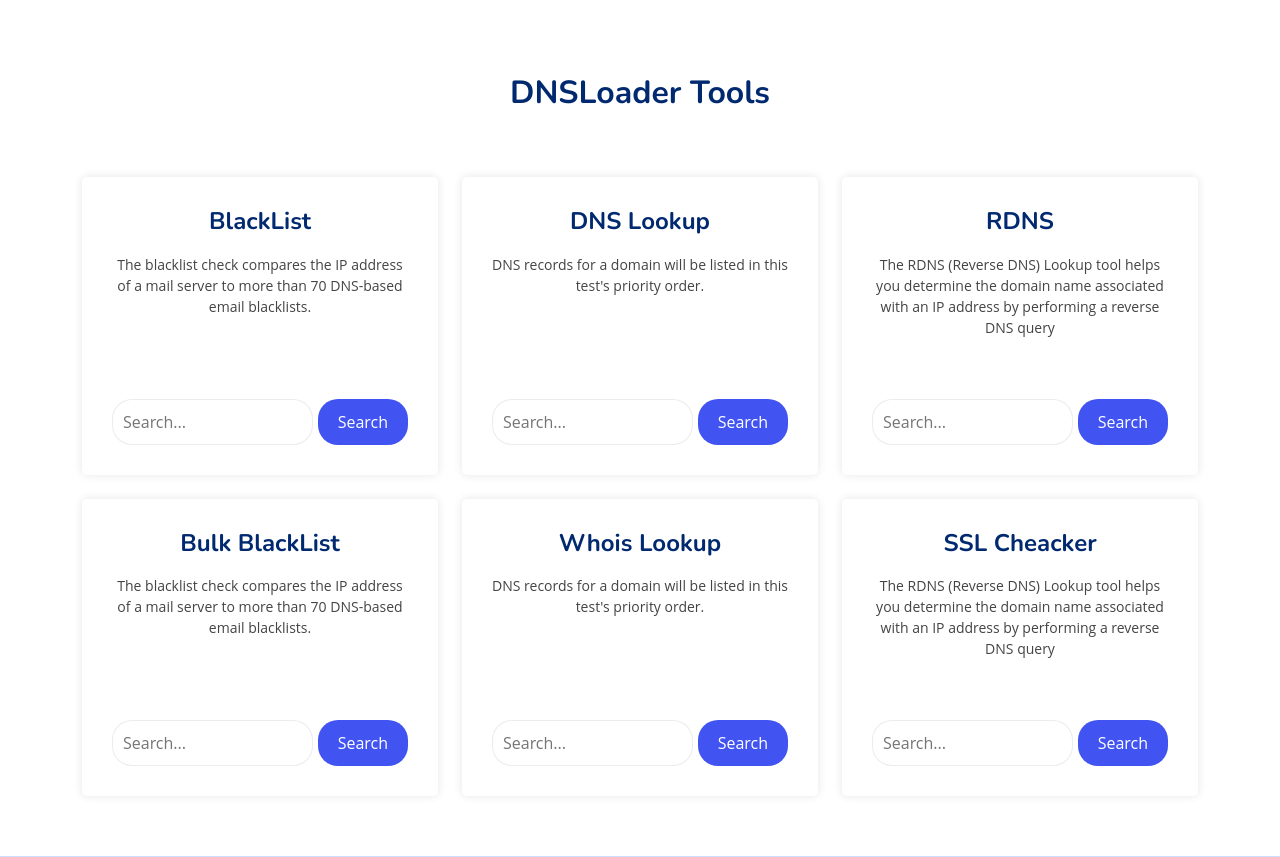
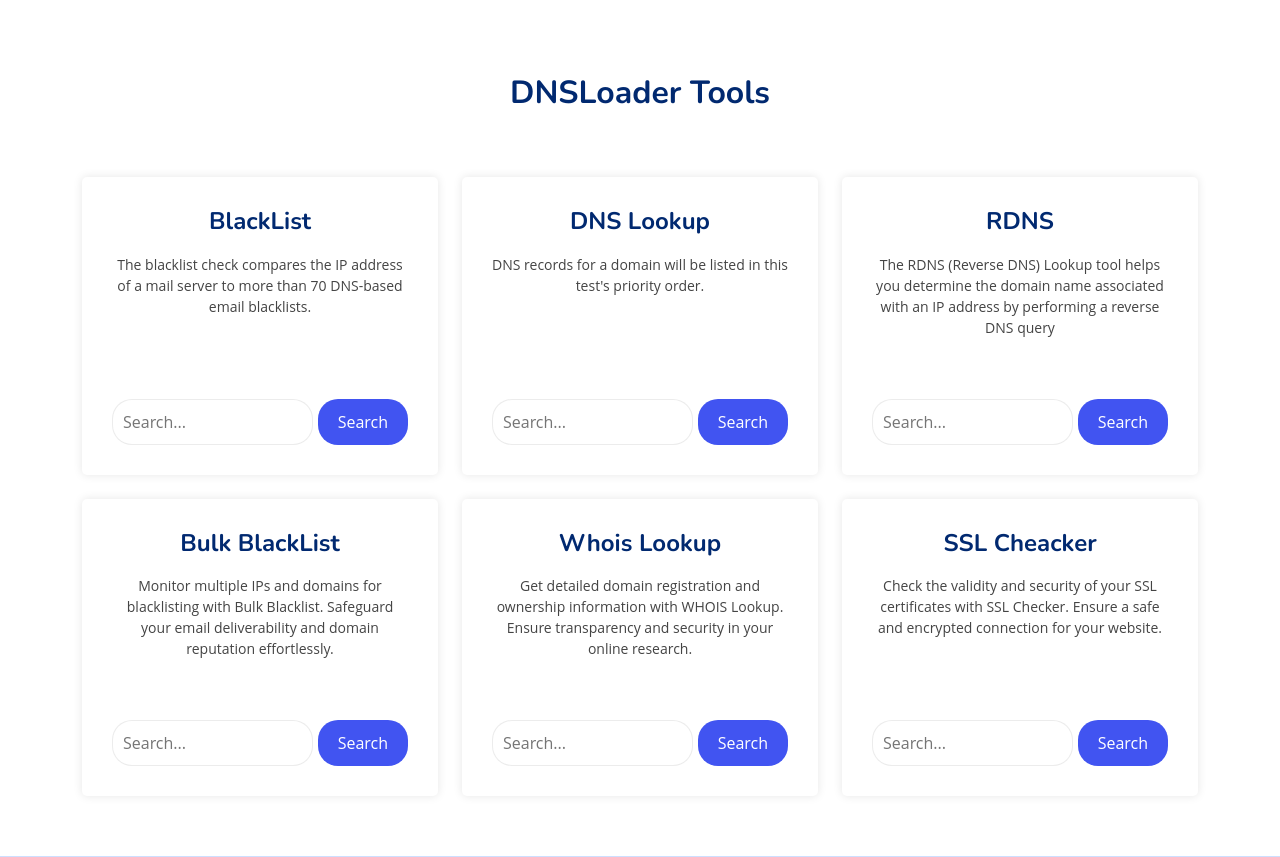
Before and after one commit to lingeaniket/DNSLoader_main, a Flask app: page / in a window 1280 px wide. Shown: the part 906-1763 px from the top of the page. Run offline with Flask 3, Linux system fonts and the light colour scheme; parts of the project's set-up code (start-up, migrations or seed data) failed here and were passed over; some libraries are stand-ins or nearby versions.

Commit message:
Change the paragraph in dnsloader tool box product descriptions in values.hml page

```diff
--- a/templates/values.html
+++ b/templates/values.html
@@ -62,7 +62,10 @@
                 <div class="card values-card">
                     <div>
                         <h3>Bulk BlackList</h3>
-                        <p>The blacklist check compares the IP address of a mail server to more than 70 DNS-based email blacklists.</p>
+                        <p>
+                            Monitor multiple IPs and domains for blacklisting with Bulk Blacklist. Safeguard your email deliverability and
+                            domain reputation effortlessly.
+                        </p>
                     </div>
                     <!-- Search Box and Button -->
                     <form action="{{url_for('bulkblacklist')}}" method="post">
@@ -78,7 +81,10 @@
                 <div class="card values-card">
                     <div>
                         <h3>Whois Lookup</h3>
-                        <p>DNS records for a domain will be listed in this test's priority order.</p>
+                        <p>
+                            Get detailed domain registration and ownership information with WHOIS Lookup. Ensure transparency and security
+                            in your online research.
+                        </p>
                     </div>
                     <!-- Search Box and Button -->
                     <form action="{{url_for('whoisfetch')}}" method="post">
@@ -95,8 +101,8 @@
                     <div>
                         <h3>SSL Cheacker</h3>
                         <p>
-                            The RDNS (Reverse DNS) Lookup tool helps you determine the domain name associated with an IP address by
-                            performing a reverse DNS query
+                            Check the validity and security of your SSL certificates with SSL Checker. Ensure a safe and encrypted
+                            connection for your website.
                         </p>
                     </div>
                     <!-- Search Box and Button -->
```
